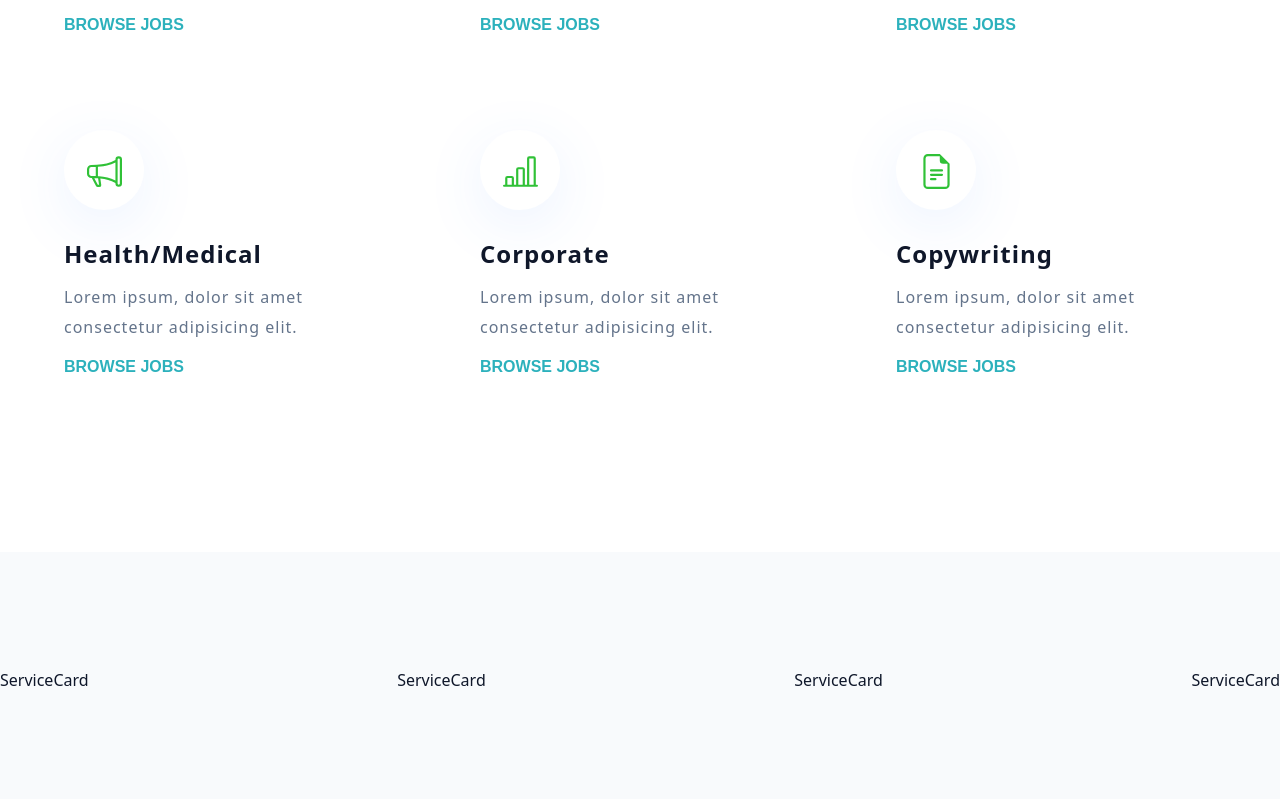
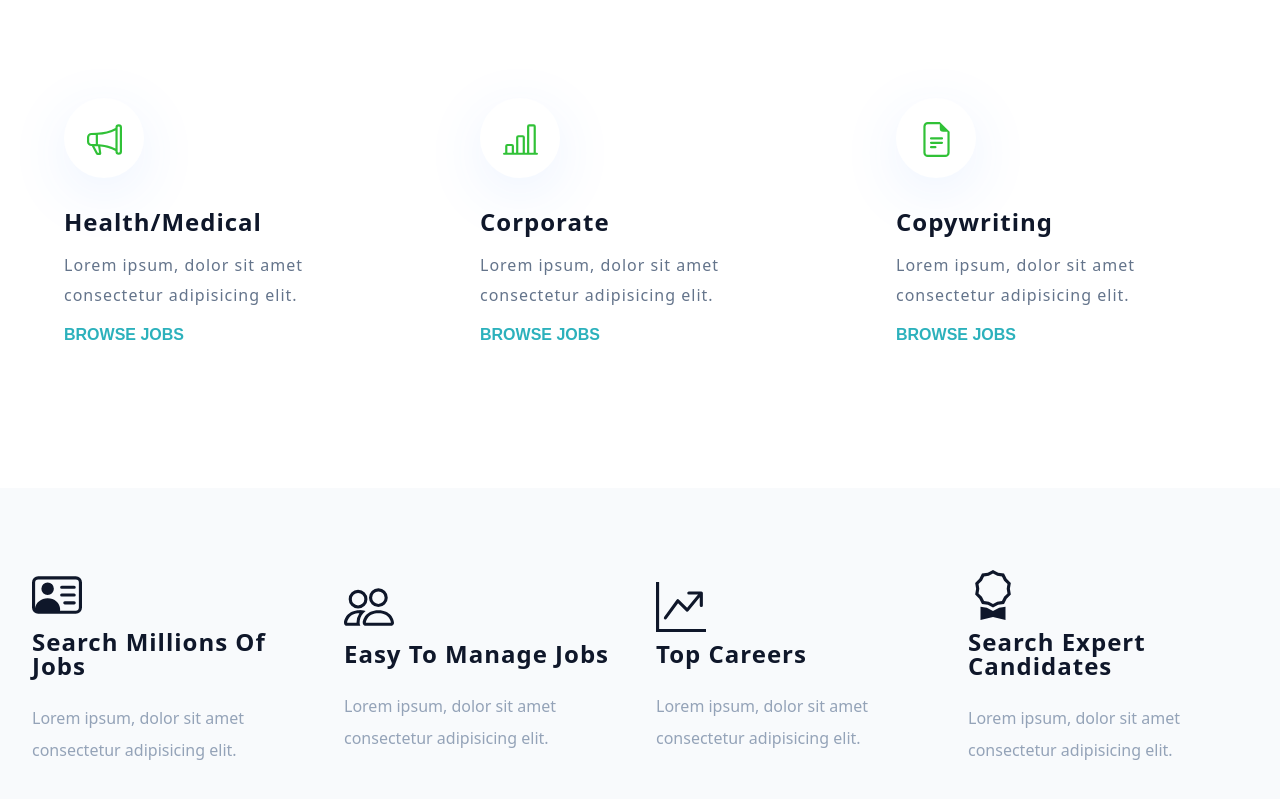
Before and after one commit to Jon-Felipe/jobli, a React (Vite) app in the folder client/: page / in a window 1280 px wide. Shown: the part 1359-2158 px from the top of the page. Built offline with nearby package versions, Linux system fonts and the light colour scheme.

Commit message:
service card component complete

```diff
--- a/client/src/components/ServiceCard.tsx
+++ b/client/src/components/ServiceCard.tsx
@@ -1,9 +1,45 @@
-import React from 'react';
+import styled from 'styled-components';
 
-type Props = {};
+// extras
+import { Service } from '../utils/types';
 
-function ServiceCard({}: Props) {
-  return <div>ServiceCard</div>;
+type Props = {
+  service: Service;
+};
+
+function ServiceCard({ service }: Props) {
+  const { icon: Icon, title, text } = service;
+  return (
+    <Wrapper>
+      <div className='service__icon'>
+        <Icon />
+      </div>
+      <h3 className='service__title'>{title}</h3>
+      <p className='service__text'>{text}</p>
+    </Wrapper>
+  );
 }
 
 export default ServiceCard;
+
+const Wrapper = styled.article`
+  .service__icon {
+    margin-bottom: 0.5rem;
+    svg {
+      width: 50px;
+      height: 50px;
+    }
+  }
+  .service__title {
+    font-size: 1.5rem;
+    font-weight: 600;
+    margin-bottom: 1.5rem;
+  }
+  .service__text {
+    line-height: 2rem;
+    color: var(--grey-400);
+  }
+  @media (min-width: 1024px) {
+    padding: 0rem;
+  }
+`;
--- a/client/src/pages/Home.tsx
+++ b/client/src/pages/Home.tsx
@@ -48,7 +48,7 @@ function Home({}: Props) {
       {/* services section */}
       <section className='services'>
         {services.map((service) => (
-          <ServiceCard key={service.id} {...service} />
+          <ServiceCard key={service.id} service={service} />
         ))}
       </section>
     </Wrapper>
@@ -92,7 +92,7 @@ const Wrapper = styled.div`
   .categories {
     text-align: center;
     background-color: var(--white);
-    padding: 4rem 2rem;
+    padding: 2rem;
     header {
       h3 {
         font-weight: 700;
@@ -117,11 +117,13 @@ const Wrapper = styled.div`
     margin: 80px auto;
   }
   .services {
-    max-width: 1320px;
-    margin: 120px auto;
     display: flex;
     flex-direction: column;
     align-items: center;
+    max-width: 1320px;
+    margin: 50px auto;
+    padding: 2rem;
+    gap: 2rem;
   }
   @media (min-width: 1024px) {
     .hero {
--- a/client/src/utils/constants.ts
+++ b/client/src/utils/constants.ts
@@ -1,4 +1,4 @@
-import { JobCategory, Services } from './types';
+import { JobCategory, Service } from './types';
 import {
   BsBoxes,
   BsCodeSlash,
@@ -6,12 +6,8 @@ import {
   BsMegaphone,
   BsBarChartLine,
   BsFileEarmarkText,
-} from 'react-icons/bs';
-import {
   BsPersonVcard,
-  BsFillPersonLinesFill,
   BsPeople,
-  BsBarChart,
   BsGraphUpArrow,
   BsAward,
 } from 'react-icons/bs';
@@ -55,28 +51,28 @@ export const jobCategories: JobCategory[] = [
   },
 ];
 
-export const services: Services[] = [
+export const services: Service[] = [
   {
     id: 1,
-    icon: BsBoxes,
+    icon: BsPersonVcard,
     title: 'Search Millions of Jobs',
     text: 'Lorem ipsum, dolor sit amet consectetur adipisicing elit.',
   },
   {
     id: 2,
-    icon: BsCodeSlash,
+    icon: BsPeople,
     title: 'Easy To Manage Jobs',
     text: 'Lorem ipsum, dolor sit amet consectetur adipisicing elit.',
   },
   {
     id: 3,
-    icon: BsDropbox,
+    icon: BsGraphUpArrow,
     title: 'Top Careers',
     text: 'Lorem ipsum, dolor sit amet consectetur adipisicing elit.',
   },
   {
     id: 4,
-    icon: BsMegaphone,
+    icon: BsAward,
     title: 'Search Expert Candidates',
     text: 'Lorem ipsum, dolor sit amet consectetur adipisicing elit.',
   },
--- a/client/src/utils/types.ts
+++ b/client/src/utils/types.ts
@@ -7,7 +7,7 @@ export type JobCategory = {
   text: string;
 };
 
-export type Services = {
+export type Service = {
   id: number;
   icon: IconType;
   title: string;
```
